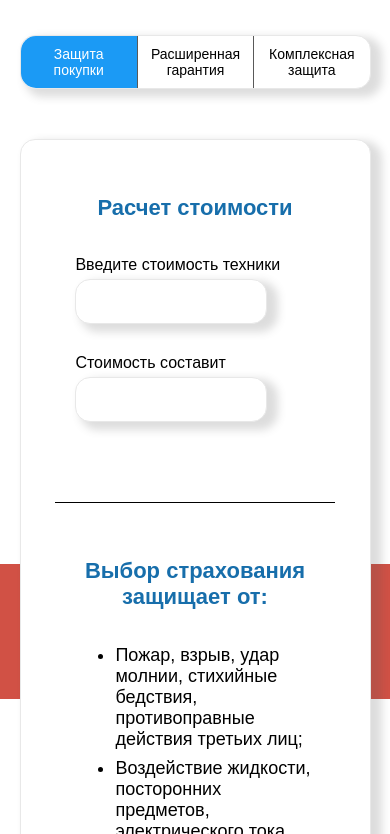
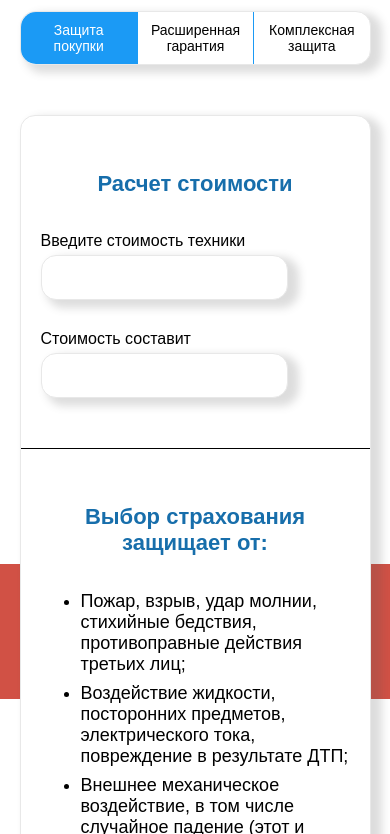
Before and after one commit to draussen10/w-calc, a plain HTML site: page index.html in a window 390 px wide. Shown: the part 145-979 px from the top of the page. Drawn offline with Linux system fonts and the light colour scheme.

Commit message:
third commit

```diff
--- a/index.css
+++ b/index.css
@@ -32,7 +32,7 @@
 .switch-item {
 	padding: 10px;
 	flex-basis: 34%;
-	border-left: 1px solid #595959;
+	border-left: 1px solid #1b9af5;
 	display: flex;
 	justify-content: center;
 	align-items: center;
@@ -44,7 +44,7 @@
 }
 
 .switch-item:hover {
-	background-color: #85caff;
+	background-color: #ededed;
 }
 
 .switch-item:first-child {
@@ -189,15 +189,16 @@ div.card-left form > div:nth-child(2) > input {
 		flex-direction: column;
 	}
 	.calculator h2 {
-		font-size: 52px;
+		font-size: 42px;
 	}
 	.card-left{
 		border-right: none;
 		border-bottom: 1px solid #000;
-		width: 80%;
+		width: 100%;
+		padding: 20px;
 	}
 	.card-right{
-		width: 80%;
+		width: 100%;
 	}
 	.image{
 		display: none !important;
```
